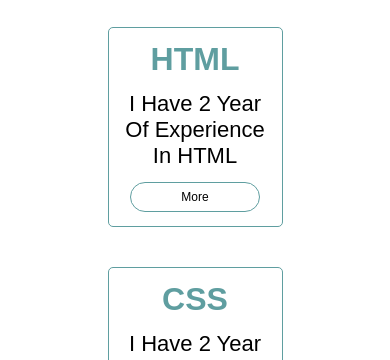
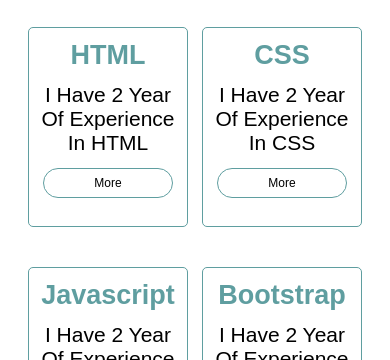
Before and after one commit to VyasAaryan2890/aaryan, a plain HTML site: page index.html in a window 390 px wide. Shown: the part 740-1100 px from the top of the page. Drawn offline with Linux system fonts and the light colour scheme.

Commit message:
Add files via upload

```diff
--- a/style.css
+++ b/style.css
@@ -230,3 +230,24 @@
         background-color: #fff;
     }
 }
+@media(max-width:397px){
+    .skill .box h1 {
+        padding: 12px 0px;
+        font-size: 27px;
+    }
+    .skill .box {
+        flex-basis: 5%;
+        height: 200px;
+        margin: 20px 7px;
+        border: 1px solid cadetblue;
+        align-items: center;
+        min-width: 160px;
+        border-radius: 5px;
+        transition: .5s;
+        box-sizing: border-box;
+    }
+    .skill .box p {
+        font-size: 21px;
+        padding: 0px 10px;
+    }
+}
```
